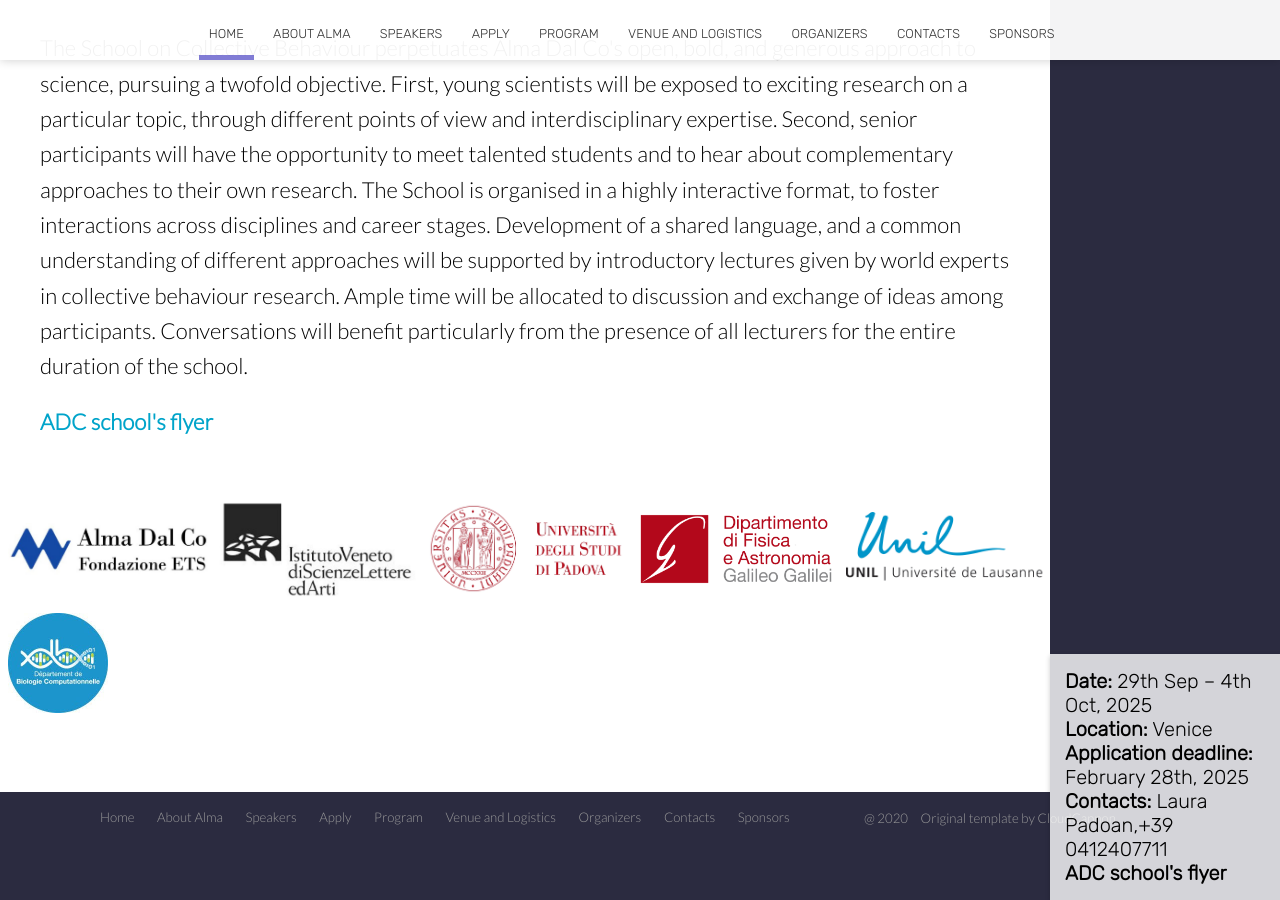
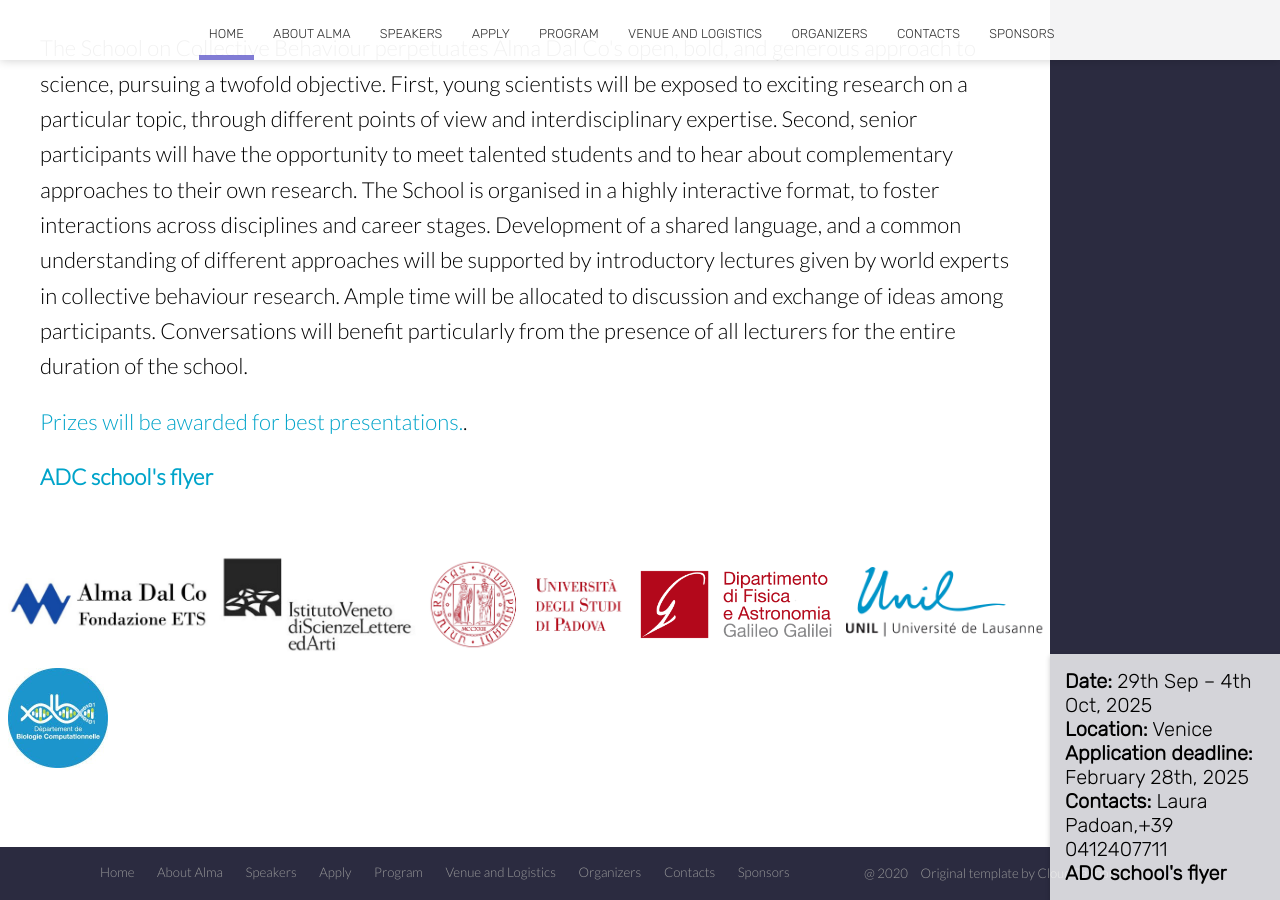
Before and after one commit to almadalcoschool/almadalcoschool.github.io, a Jekyll site: the page built from index.html, in a window 1280 px wide and 900 px high, scrolled down 2114 px. Built offline with Jekyll 4.4.1, drawn with Linux system fonts in a browser that asks for light colours; nearby versions of some CDN libraries; the list of posts is cut into pages by our own code.

Commit message:
added prize in home

```diff
--- a/apply.html
+++ b/apply.html
@@ -196,7 +196,7 @@
 						their work in a poster or short talk.</b>
 				</p>
 				<p>
-					<b>Prizes will be awarded for best presentations </b>, in the form of travel grants to attend the
+					<b>Prizes will be awarded for best presentations</b>, in the form of travel grants to attend the
 					Second edition of Alma's memorial lecture, chaired by Pr Michael Brenner at Harvard University
 					(USA, Spring 2026), with the possibility for winners to present their own research at the event.
 				</p>
--- a/index.html
+++ b/index.html
@@ -244,7 +244,9 @@
                     ideas among participants. Conversations will benefit particularly from the presence of all lecturers for the entire
                     duration of the school.
                 </p>
-
+                <p>
+                    <a href="https://almadalcoschool.github.io/apply/" target="_blank">Prizes will be awarded for best presentations.</a>.
+                </p>
                 <p>
                     <a href="/POSTER.pdf" download="POSTER.pdf"><strong> ADC school's flyer </strong></a><br>
                 </p>
```
